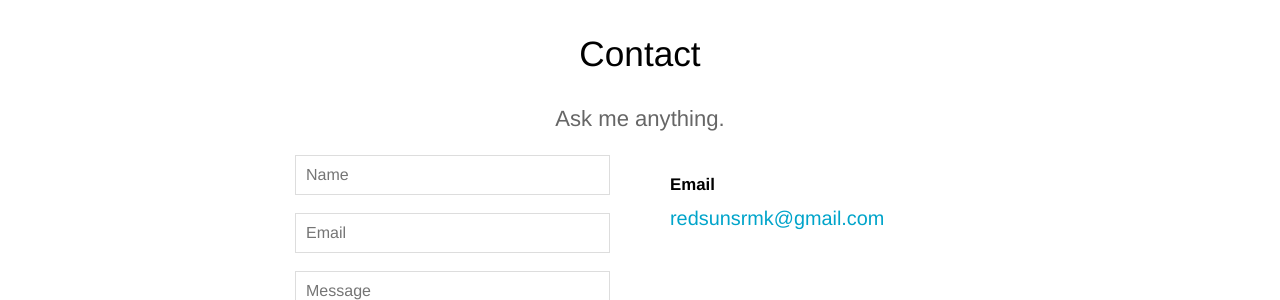
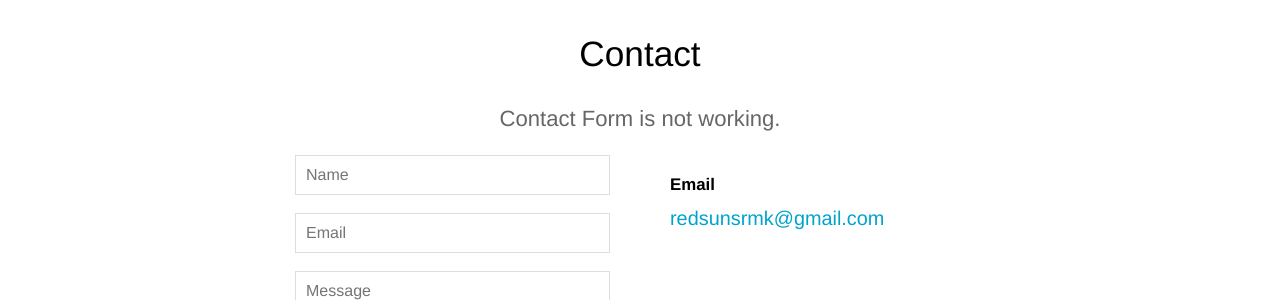
Before and after one commit to RedSunsRMK/redsunsrmk.github.io, a Jekyll site: the page built from contact.html, in a window 1280 px wide. Shown: the part 140-440 px from the top of the page. Built offline with Jekyll 4.4.1, drawn with Linux system fonts in a browser that asks for light colours.

Commit message:
Update contact.html

```diff
--- a/contact.html
+++ b/contact.html
@@ -1,7 +1,7 @@
 ---
 title: Contact
 heading: Contact
-description: Ask me anything.
+description: Contact Form is not working.
 
 map:
   latitude: -45.8787605
```
